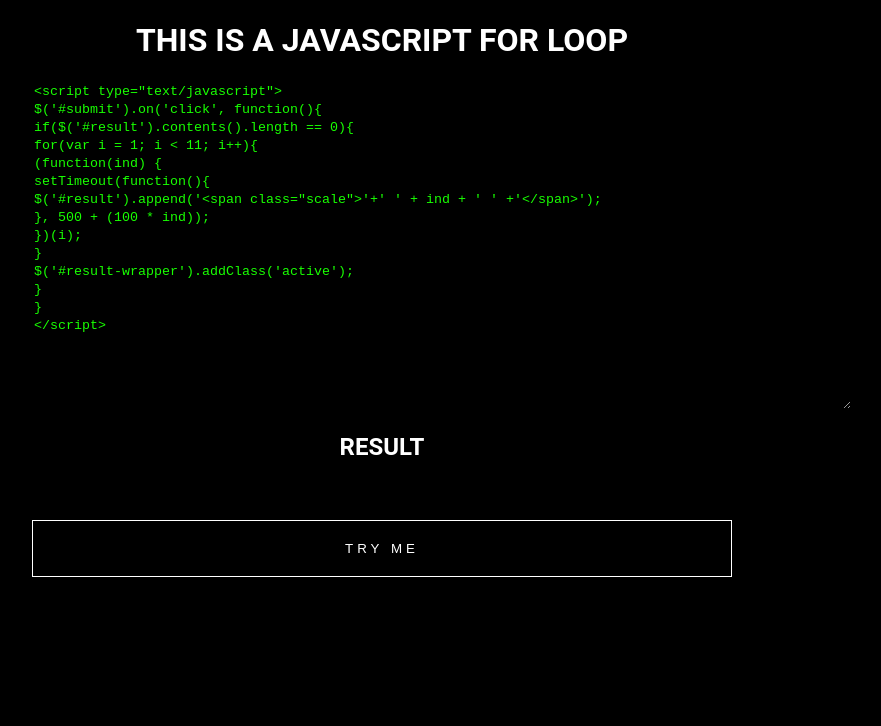
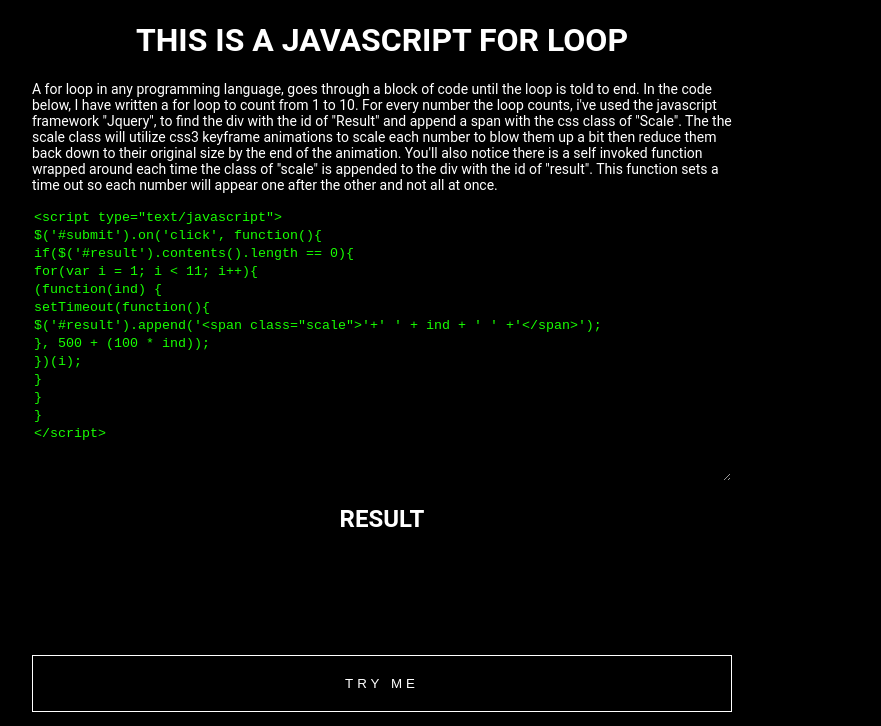
Before and after one commit to appberg30/jquery-for-loop, a plain HTML site: page index.html in a window 1280 px wide. Shown: the whole page, without its empty margins (258-1139 px from the left). Drawn offline with nearby package versions, Linux system fonts and the light colour scheme.

Commit message:
for loop v3

```diff
--- a/index.html
+++ b/index.html
@@ -9,7 +9,8 @@
   <body>
     <div id="main-wrapper">
       <h1>This is a Javascript For Loop</h1>
-      <textarea rows="18" cols="100" readonly spellcheck="false">
+      <p>A for loop in any programming language, goes through a block of code until the loop is told to end.  In the code below, I have written a for loop to count from 1 to 10. For every number the loop counts, i've used the javascript framework "Jquery", to find the div with the id of "Result" and append a span with the css class of "Scale".  The the scale class will utilize css3 keyframe animations to scale each number to blow them up a bit then reduce them back down to their original size by the end of the animation.  You'll also notice there is a self invoked function wrapped around each time the class of "scale" is appended to the div with the id of "result".  This function sets a time out so each number will appear one after the other and not all at once.</p>
+      <textarea rows="15" cols="85" readonly spellcheck="false">
          <script type="text/javascript">
            $('#submit').on('click', function(){
              if($('#result').contents().length == 0){
@@ -20,12 +21,11 @@
                   }, 500 + (100 * ind));
                 })(i);
               }
-              $('#result-wrapper').addClass('active');
             }
           }
         </script>
       </textarea>
-      <div id="result-wrapper" class="hide">
+      <div id="result-wrapper">
         <div class="header-wrapper">
           <h2>result</h2>
         </div>
@@ -34,7 +34,7 @@
         </div>
       </div>
       <div id="submit-wrapper">
-        <button id="submit" class="button hide">Try Me</button>
+        <button id="submit" class="button">Try Me</button>
       </div>
     </div>
     </div>
--- a/mainjs.js
+++ b/mainjs.js
@@ -9,6 +9,5 @@ $(document).ready(function(){
 					})(i);
 				}
 			}
-			$('#result-wrapper').addClass('active');
 	});
 });
--- a/style.css
+++ b/style.css
@@ -1,13 +1,14 @@
 body{background-color:#000000;}
 h1,h2{text-align:center;text-transform:uppercase;}
-h1,h2,#result-wrapper, #tabbed-content-wrapper .tab{font-family: 'Roboto', sans-serif; color:#ffffff;}
+h1,h2,#result-wrapper, #main-wrapper p{font-family: 'Roboto', sans-serif; color:#ffffff;}
 textarea{border:0;outline: 0;white-space: pre-line;line-height:18px;background-color:#000000;color:#18ff00;}
 .button{width:100%;padding:20px;border:1px solid #000000;text-transform:uppercase;letter-spacing:.3em;background-color:black;color:#ffffff;border:1px solid #ffffff;}
 .button:hover{cursor:pointer; background-color:white;color:red;opacity:6;-webkit-transition: all 2s; transition: all 2s;}
 .header-wrapper, .return-value-wrapper{display:inline-block;width:100%}
 #main-wrapper{width:700px;margin:0px auto;}
-#result-wrapper{position:relative;margin-bottom:20px;}
-#result-wrapper.active #result span.scale{background-color:#725ef8;padding:10px 0;color:#ffffff;width:9.832%;text-align:center;display:inline-block;  -webkit-animation: bummer 2s; animation: scale 2s; -webkit-transform: scale(1,1.5); transform: scale(1,1.5);-webkit-animation-fill-mode: forwards;animation-fill-mode: forwards;}
+#main-wrapper p{font-size: 14px;}
+#result-wrapper{position:relative;margin-bottom:20px;min-height: 150px;}
+#result-wrapper #result span.scale{background-color:#000000;padding:10px 0;color:#18ff00; border:1px solid #18ff00;width:10%;box-sizing:border-box;text-align:center;display:inline-block;  -webkit-animation: bummer 2s; animation: scale 2s; -webkit-transform: scale(1,1.5); transform: scale(1,1.5);-webkit-animation-fill-mode: forwards;animation-fill-mode: forwards;}
 #submit-wrapper{position:relative; width:100%;}
 
 @-webkit-keyframes scale {
```
